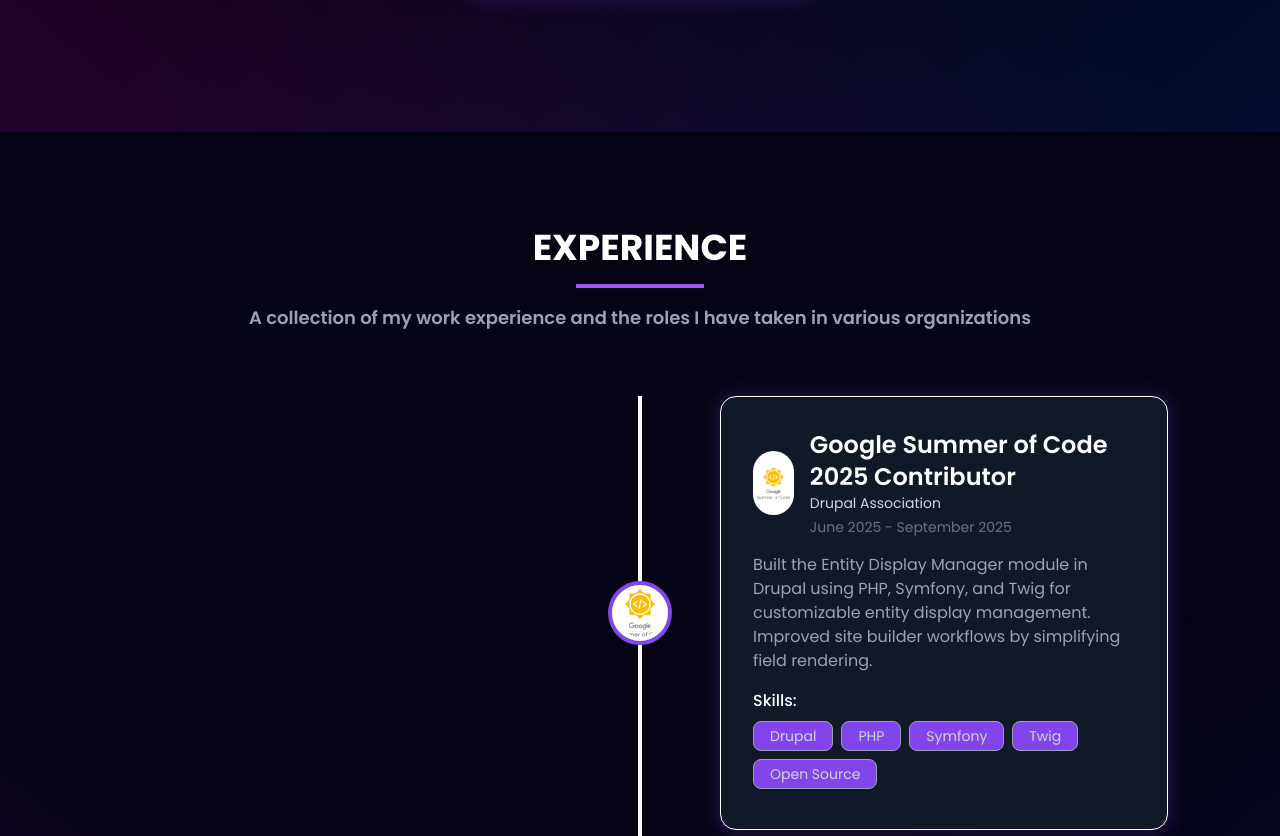
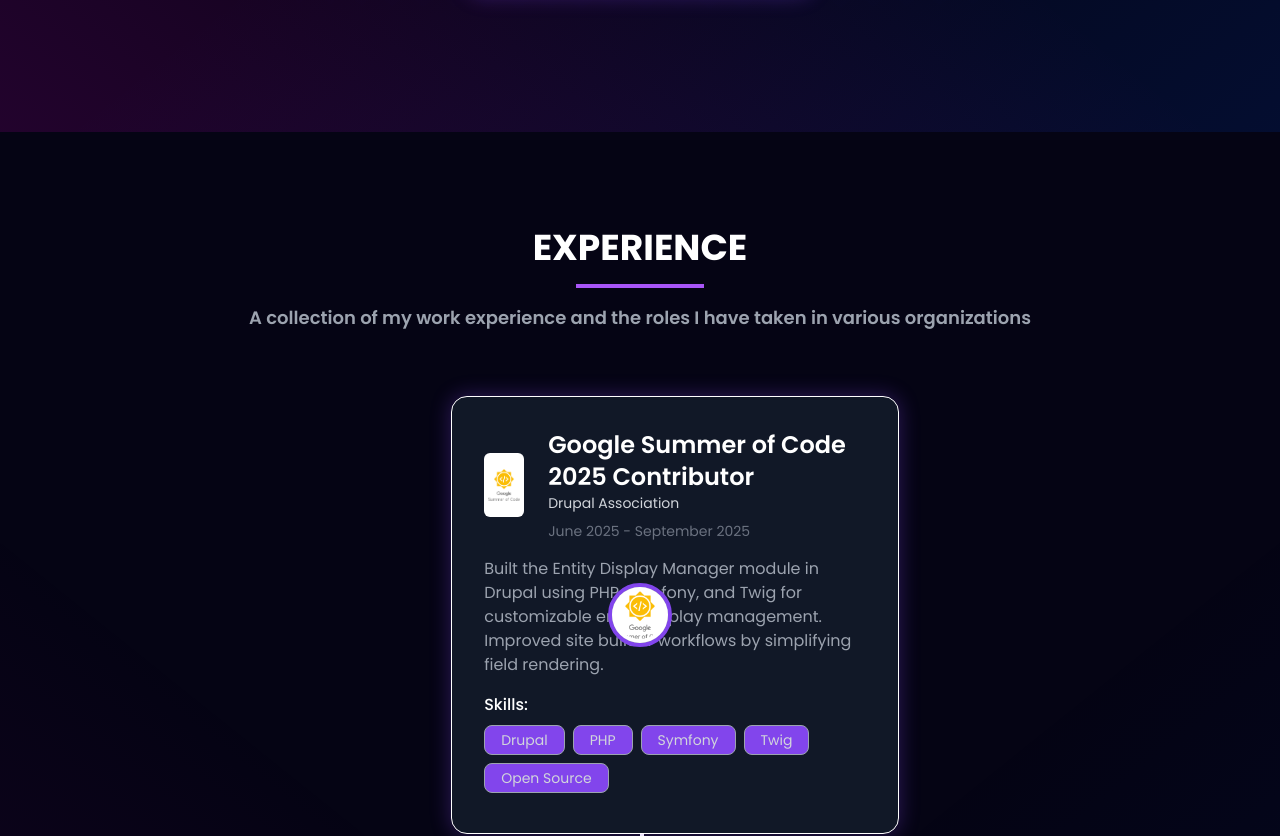
Before and after one commit to urgetolearn/portfolio, a React (Vite) app: page / in a window 1280 px wide. Shown: the part 1680-2516 px from the top of the page. Built offline with nearby package versions, Linux system fonts and the light colour scheme.

Commit message:
deployment commits

```diff
--- a/src/components/Education/Education.jsx
+++ b/src/components/Education/Education.jsx
@@ -5,8 +5,7 @@
   return (
     <section
       id="education"
-      className="w-full py-24 px-4 md:px-8 lg:px-16 font-sans bg-skills-gradient">
-      {/* Section Title */}
+      className="py-24 pb-24 px-[12vw] md:px-[7vw] lg:px-[16vw] font-sans bg-skills-gradient clip-path-custom-3">
       <div className="text-center mb-16">
         <h2 className="text-4xl font-bold text-white">EDUCATION</h2>
         <div className="w-32 h-1 bg-purple-500 mx-auto mt-4"></div>
@@ -17,16 +16,14 @@
       </div>
 
       <div className="relative">
-        {/* Vertical line only on medium+ screens */}
-        <div className="hidden sm:block absolute left-1/2 transform -translate-x-1/2 w-1 bg-white h-full"></div>
+        <div className="absolute sm:left-1/2 left-0 transform -translate-x-1/2 sm:-translate-x-0 w-1 bg-white h-full"></div>
 
         {education.map((edu, index) => (
           <div
             key={edu.id}
-            className={`flex flex-col sm:flex-row items-center mb-16 relative ${
+            className={`flex flex-col sm:flex-row items-center mb-16 ${
               index % 2 === 0 ? "sm:justify-start" : "sm:justify-end"
             }`}>
-            {/* Circle/logo in timeline */}
             <div className="absolute sm:left-1/2 left-0 transform -translate-x-1/2 bg-gray-400 border-4 border-[#8245ec] w-12 h-12 sm:w-16 sm:h-16 rounded-full flex justify-center items-center z-10">
               <img
                 src={edu.img}
@@ -35,35 +32,39 @@
               />
             </div>
 
-            {/* Card */}
+            {/* Content Section */}
             <div
               className={`w-full sm:max-w-md p-4 sm:p-8 rounded-2xl shadow-2xl border border-white bg-gray-900 backdrop-blur-md shadow-[0_0_20px_1px_rgba(130,69,236,0.3)] ${
-                index % 2 === 0 ? "sm:ml-0 sm:mr-12" : "sm:mr-0 sm:ml-12"
-              } ml-4 mr-4 transform transition-transform duration-300 hover:scale-105`}>
-              <div className="flex items-center space-x-4">
-                {/* School Logo */}
-                <div className="w-20 h-20 bg-white rounded-full overflow-hidden">
+                index % 2 === 0 ? "sm:ml-0" : "sm:mr-0"
+              } sm:ml-44 sm:mr-44 ml-8 transform transition-transform duration-300 hover:scale-105`}>
+              {/* Flex container for image and text */}
+              <div className="flex items-center space-x-6">
+                {/* School Logo/Image */}
+                <div className="w-24 h-16 bg-white rounded-md overflow-hidden">
                   <img
                     src={edu.img}
                     alt={edu.school}
-                    className="w-full h-full object-contain p-1"
+                    className="w-full h-full object-contain rounded-full bg-white p-1"
                   />
                 </div>
 
-                {/* Education Details */}
+                {/* Degree, School Name, and Date */}
                 <div className="flex flex-col justify-between">
+                  <div>
                     <h3 className="text-xl sm:text-xl font-semibold text-white">
                       {edu.degree}
                     </h3>
                     <h4 className="text-md sm:text-sm text-gray-300">
                       {edu.school}
                     </h4>
-                  <p className="text-sm text-gray-500 mt-1">{edu.date}</p>
+                  </div>
+                  {/* Date at the bottom */}
+                  <p className="text-sm text-gray-500 mt-2">{edu.date}</p>
                 </div>
               </div>
 
               <p className="mt-4 text-gray-400 font-bold">Grade: {edu.grade}</p>
-              <p className="mt-2 text-gray-400">{edu.desc}</p>
+              <p className="mt-4 text-gray-400">{edu.desc}</p>
             </div>
           </div>
         ))}
--- a/src/components/Experience/Experience.jsx
+++ b/src/components/Experience/Experience.jsx
@@ -5,7 +5,7 @@
   return (
     <section
       id="experience"
-      className="w-full py-24 px-4 md:px-8 lg:px-16 font-sans bg-skills-gradient">
+      className="py-24 pb-24 px-[12vw] md:px-[7vw] lg:px-[16vw] font-sans bg-skills-gradient clip-path-custom-2">
       <div className="text-center mb-16">
         <h2 className="text-4xl font-bold text-white">EXPERIENCE</h2>
         <div className="w-32 h-1 bg-purple-500 mx-auto mt-4"></div>
@@ -16,56 +16,57 @@
       </div>
 
       <div className="relative">
-        <div className="hidden sm:block absolute left-1/2 transform -translate-x-1/2 w-1 bg-white h-full"></div>
+        <div className="absolute sm:left-1/2 left-0 transform -translate-x-1/2 sm:-translate-x-0 w-1 bg-white h-full"></div>
 
-        {experiences.map((exp, index) => (
+        {experiences.map((experience, index) => (
           <div
-            key={exp.id}
-            className={`flex flex-col sm:flex-row items-center mb-16 relative ${
+            key={experience.id}
+            className={`flex flex-col sm:flex-row items-center mb-16 ${
               index % 2 === 0 ? "sm:justify-end" : "sm:justify-start"
             }`}>
-            {/* Dot/logo */}
             <div className="absolute sm:left-1/2 left-0 transform -translate-x-1/2 bg-gray-400 border-4 border-[#8245ec] w-12 h-12 sm:w-16 sm:h-16 rounded-full flex justify-center items-center z-10">
               <img
-                src={exp.img}
-                alt={exp.company}
+                src={experience.img}
+                alt={experience.company}
                 className="w-full h-full object-contain rounded-full bg-white p-1"
               />
             </div>
 
-            {/* Card */}
             <div
               className={`w-full sm:max-w-md p-4 sm:p-8 rounded-2xl shadow-2xl border border-white bg-gray-900 backdrop-blur-md shadow-[0_0_20px_1px_rgba(130,69,236,0.3)] ${
-                index % 2 === 0 ? "sm:ml-0 sm:mr-12" : "sm:mr-0 sm:ml-12"
-              } ml-4 mr-4 transform transition-transform duration-300 hover:scale-105`}>
-              <div className="flex items-center space-x-4">
-                <div className="w-16 h-16 bg-white rounded-full overflow-hidden">
+                index % 2 === 0 ? "sm:ml-0" : "sm:mr-0"
+              } sm:ml-44 sm:mr-44 ml-8 transform transition-transform duration-300 hover:scale-105`}>
+              <div className="flex items-center space-x-6">
+                <div className="w-16 h-16 bg-white rounded-md overflow-hidden">
                   <img
-                    src={exp.img}
-                    alt={exp.company}
-                    className="w-full h-full object-contain p-1"
+                    src={experience.img}
+                    alt={experience.company}
+                    className="w-full h-full object-contain rounded-full bg-white p-1"
                   />
                 </div>
 
                 <div className="flex flex-col justify-between">
-                  <h3 className="text-xl sm:text-2xl font-semibold text-white">
-                    {exp.role}
-                  </h3>
-                  <h4 className="text-md sm:text-sm text-gray-300">
-                    {exp.company}
-                  </h4>
-                  <p className="text-sm text-gray-500 mt-1">{exp.date}</p>
+                  <div>
+                    <h3 className="text-xl sm:text-2xl font-semibold text-white">
+                      {experience.role}
+                    </h3>
+                    <h4 className="text-md sm:text-sm text-gray-300">
+                      {experience.company}
+                    </h4>
+                  </div>
+                  <p className="text-sm text-gray-500 mt-2">
+                    {experience.date}
+                  </p>
                 </div>
               </div>
 
-              <p className="mt-4 text-gray-400">{exp.desc}</p>
-
+              <p className="mt-4 text-gray-400">{experience.desc}</p>
               <div className="mt-4">
                 <h5 className="font-medium text-white">Skills:</h5>
                 <ul className="flex flex-wrap mt-2">
-                  {exp.skills.map((skill, idx) => (
+                  {experience.skills.map((skill, index) => (
                     <li
-                      key={idx}
+                      key={index}
                       className="bg-[#8245ec] text-gray-300 px-4 py-1 text-xs sm:text-sm rounded-lg mr-2 mb-2 border border-gray-400">
                       {skill}
                     </li>
```
Lines whose indentation alone changed are shown as unchanged.
